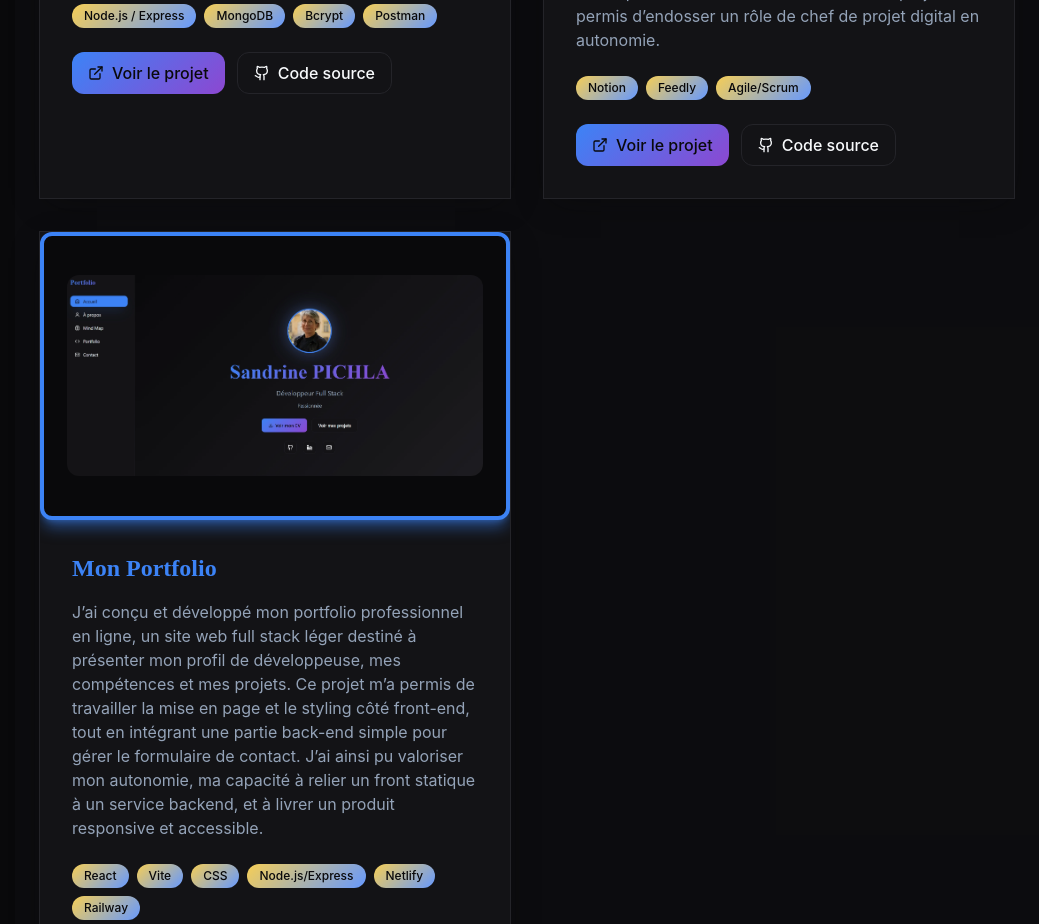
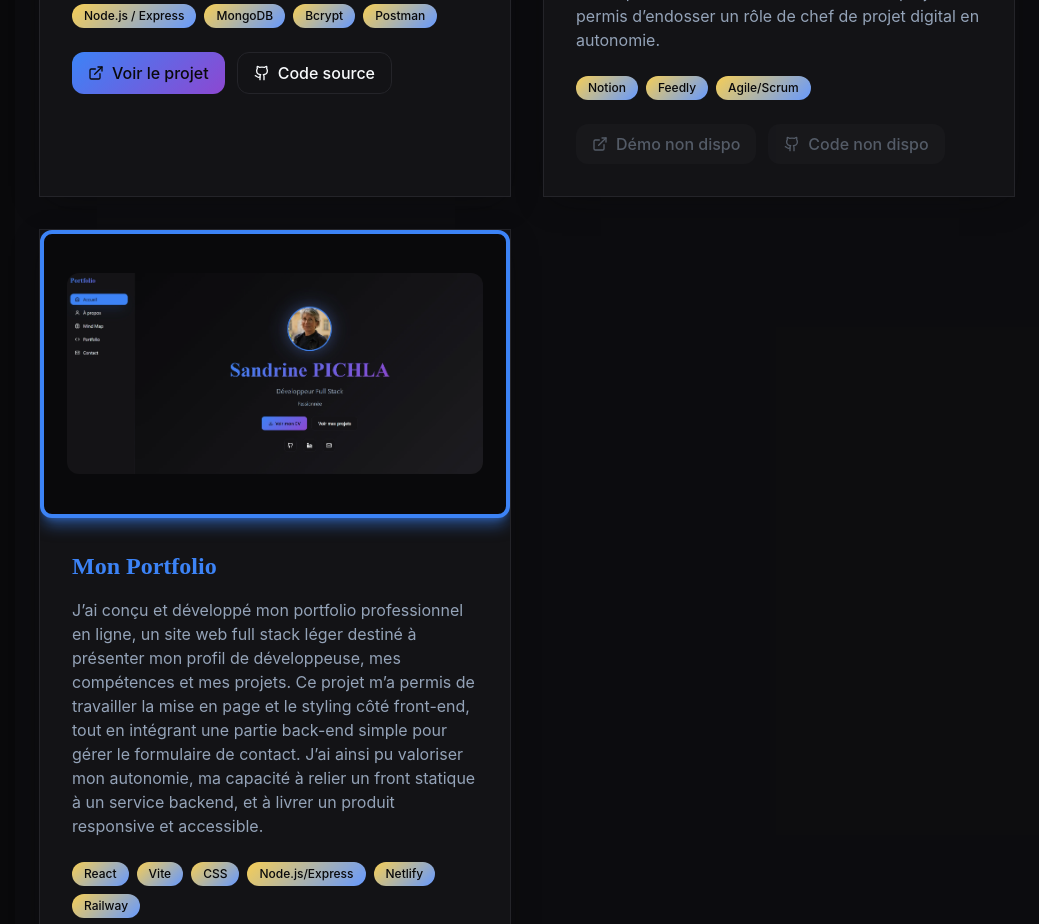
Before and after one commit to SandrinePichla/mon-portfolio, a React (Vite) app: page / in a window 1280 px wide. Shown: the part 4500-5424 px from the top of the page, without its empty margins (241-1280 px from the left). Built offline with nearby package versions, Linux system fonts and the light colour scheme; the HTML template or start-up script is replaced by a standard one.

Commit message:
Optimisation projets

```diff
--- a/src/components/PortfolioSection.tsx
+++ b/src/components/PortfolioSection.tsx
@@ -55,6 +55,8 @@ const PortfolioSection = () => {
       description: "J’ai pris en charge la gestion de projet du site Menu Maker pour le client Qwenta, un outil destiné aux restaurateurs pour créer leurs menus en ligne. En l’absence du Product Owner, j’ai rédigé l’ensemble des spécifications techniques (analyse de la maquette Figma), structuré un Kanban complet dans Notion, et mis en place une veille technologique ciblée pour orienter les choix de stack. Ce projet m’a permis d’endosser un rôle de chef de projet digital en autonomie.",
       image: project6,
       technologies: ["Notion", "Feedly", "Agile/Scrum"],
+      liveLink: "",
+      githubLink: ""
     },
     {
       title: "Mon Portfolio",
@@ -104,21 +106,45 @@ const PortfolioSection = () => {
                 </div>
 
                 <div className="flex flex-col sm:flex-row gap-3">
+                  {project.liveLink ? (
                     <a
                       href={project.liveLink}
+                      target="_blank"
+                      rel="noopener noreferrer"
                       className="flex items-center justify-center gap-2 px-4 py-2 bg-gradient-primary rounded-lg text-primary-foreground font-medium hover:shadow-elegant transition-all duration-300 text-sm md:text-base"
                     >
                       <ExternalLink size={16} />
                       Voir le projet
                     </a>
+                  ) : (
+                    <button
+                      disabled
+                      className="flex items-center justify-center gap-2 px-4 py-2 bg-muted text-muted-foreground rounded-lg font-medium opacity-50 cursor-not-allowed text-sm md:text-base"
+                    >
+                      <ExternalLink size={16} />
+                      Démo non dispo
+                    </button>
+                  )}
 
+                  {project.githubLink ? (
                     <a
                       href={project.githubLink}
+                      target="_blank"
+                      rel="noopener noreferrer"
                       className="flex items-center justify-center gap-2 px-4 py-2 bg-card border border-border rounded-lg font-medium hover:shadow-card transition-all duration-300 text-sm md:text-base"
                     >
                       <Github size={16} />
                       Code source
                     </a>
+                  ) : (
+                    <button
+                      disabled
+                      className="flex items-center justify-center gap-2 px-4 py-2 bg-muted text-muted-foreground rounded-lg font-medium opacity-50 cursor-not-allowed text-sm md:text-base"
+                    >
+                      <Github size={16} />
+                      Code non dispo
+                    </button>
+                  )}
                 </div>
               </div>
             </div>
```
Lines whose indentation alone changed are shown as unchanged.
